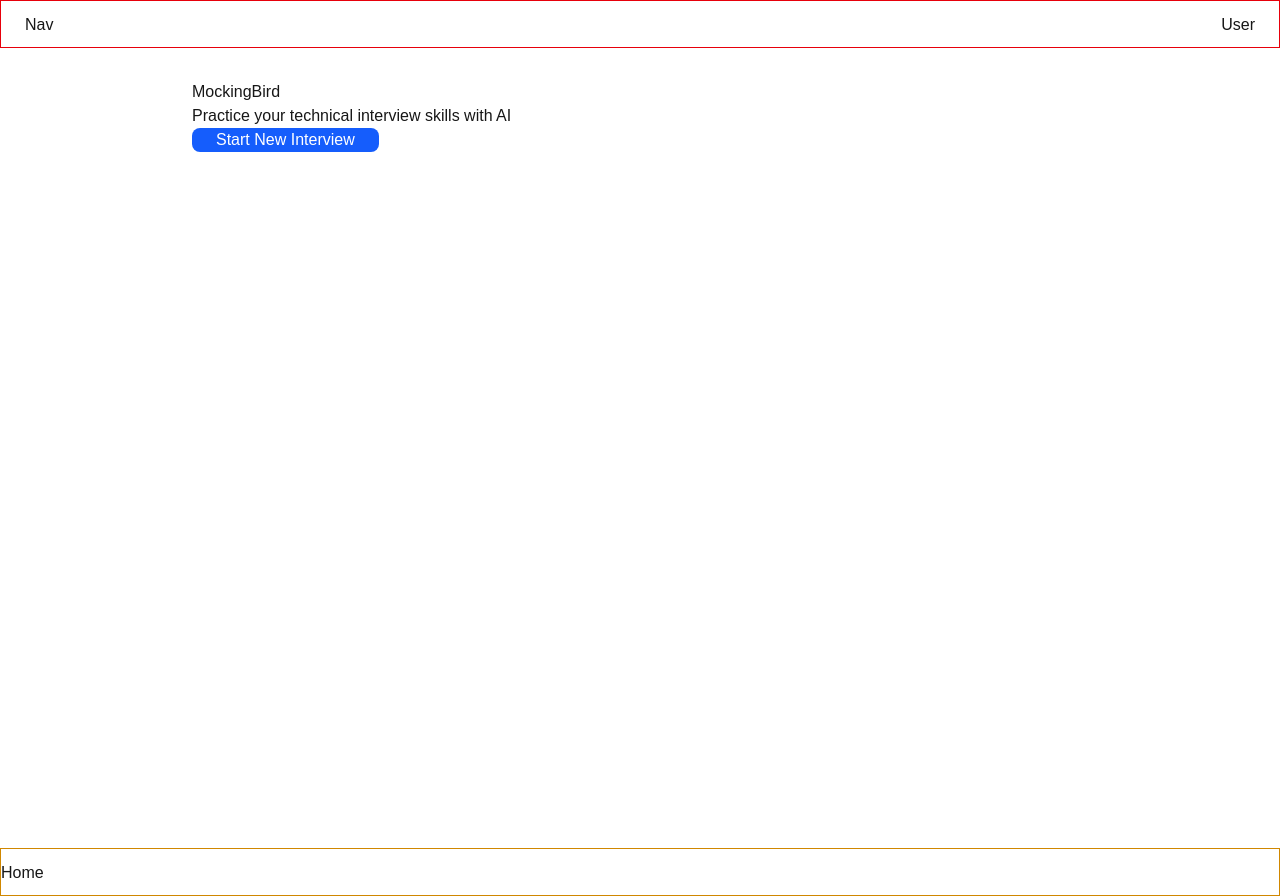
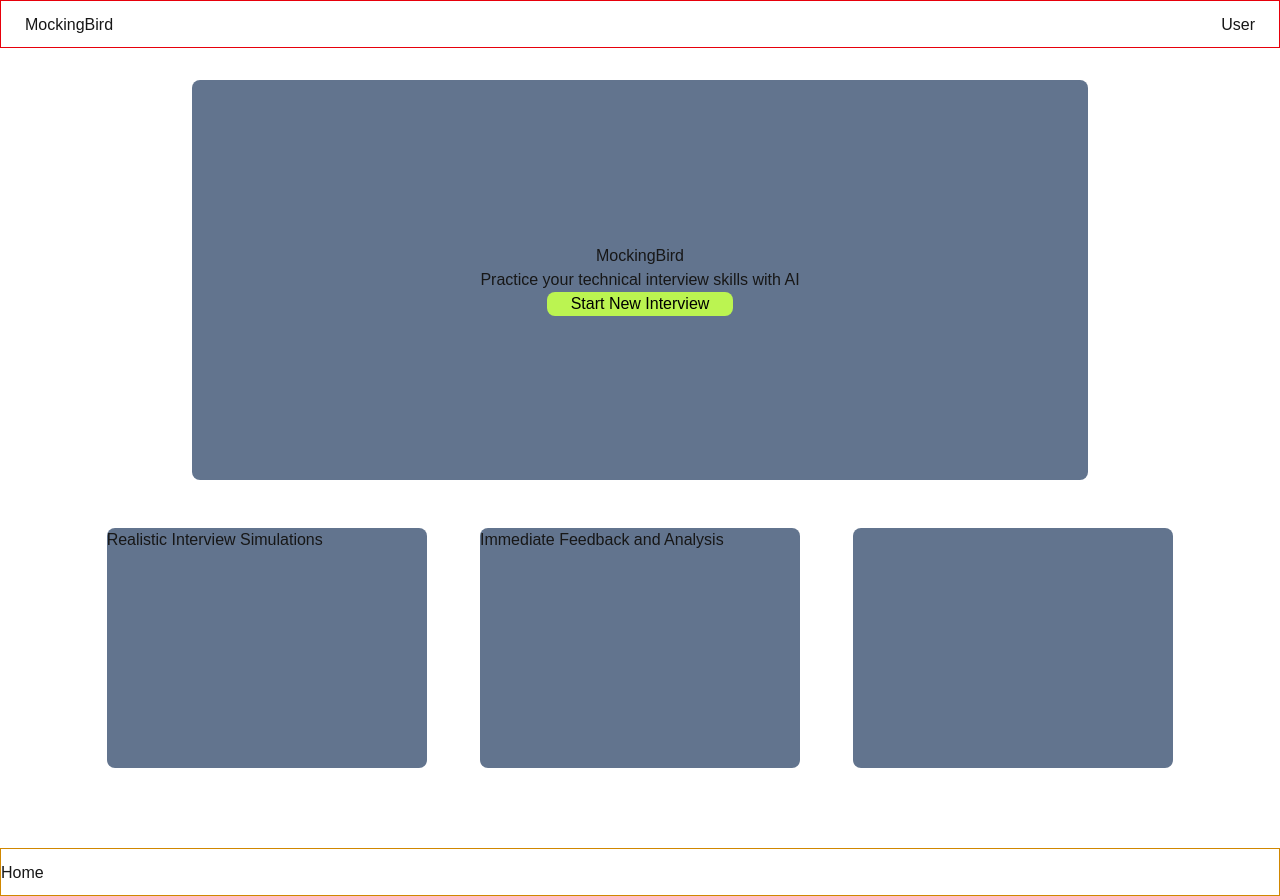
Before and after one commit to danxguerrero/MockingBird, a Next.js app in the folder mockingbird/: page / in a window 1280 px wide. Built offline with nearby package versions, Linux system fonts and the light colour scheme.

Commit message:
Start building out the Home Page skeleton

```diff
--- a/mockingbird/src/app/layout.tsx
+++ b/mockingbird/src/app/layout.tsx
@@ -25,10 +25,10 @@ export default function RootLayout({
   return (
     <html lang="en">
       <body
-        className={`${geistSans.variable} ${geistMono.variable} antialiased flex flex-col justify-between min-h-screen`}
+        className={`${geistSans.variable} ${geistMono.variable} antialiased flex flex-col min-h-screen`}
       >
         <div className="border border-red-600 h-12 p-6 py-3 flex justify-between">
-          <p>Nav</p>
+          <p>MockingBird</p>
           <p>User</p>
         </div>
           {children}
--- a/mockingbird/src/app/page.tsx
+++ b/mockingbird/src/app/page.tsx
@@ -2,19 +2,28 @@ import Link from "next/link";
 
 export default function Home() {
   return (
-      <main className="min-h-screen p-8">
-        <div className="max-w-4xl mx-auto">
+      <main className="flex-1 p-8">
+        <div className="max-w-4xl mx-auto bg-slate-500 rounded-lg p-8 h-100 flex flex-col items-center justify-center">
           <h1>MockingBird</h1>
           <p>Practice your technical interview skills with AI</p>
           <div className="space-y-4">
             <Link
               href="/interview"
-              className="inline-block bg-blue-600 text-white px-6 rounded-lg hover:bg-blue-700 transition-colors"
+              className="inline-block bg-lime-300 text-black px-6 rounded-lg hover:bg-lime-500 hover:text-white transition-colors"
             >
               Start New Interview
             </Link>
           </div>
         </div>
+        <div className="flex justify-around p-12">
+          <div className="bg-slate-500 h-60 w-80 rounded-lg">
+            <p>Realistic Interview Simulations</p>
+          </div>
+          <div className="bg-slate-500 h-60 w-80 rounded-lg">
+            <p>Immediate Feedback and Analysis</p>
+          </div>
+          <div className="bg-slate-500 h-60 w-80 rounded-lg"></div>
+        </div>
       </main>
   );
 }
```
